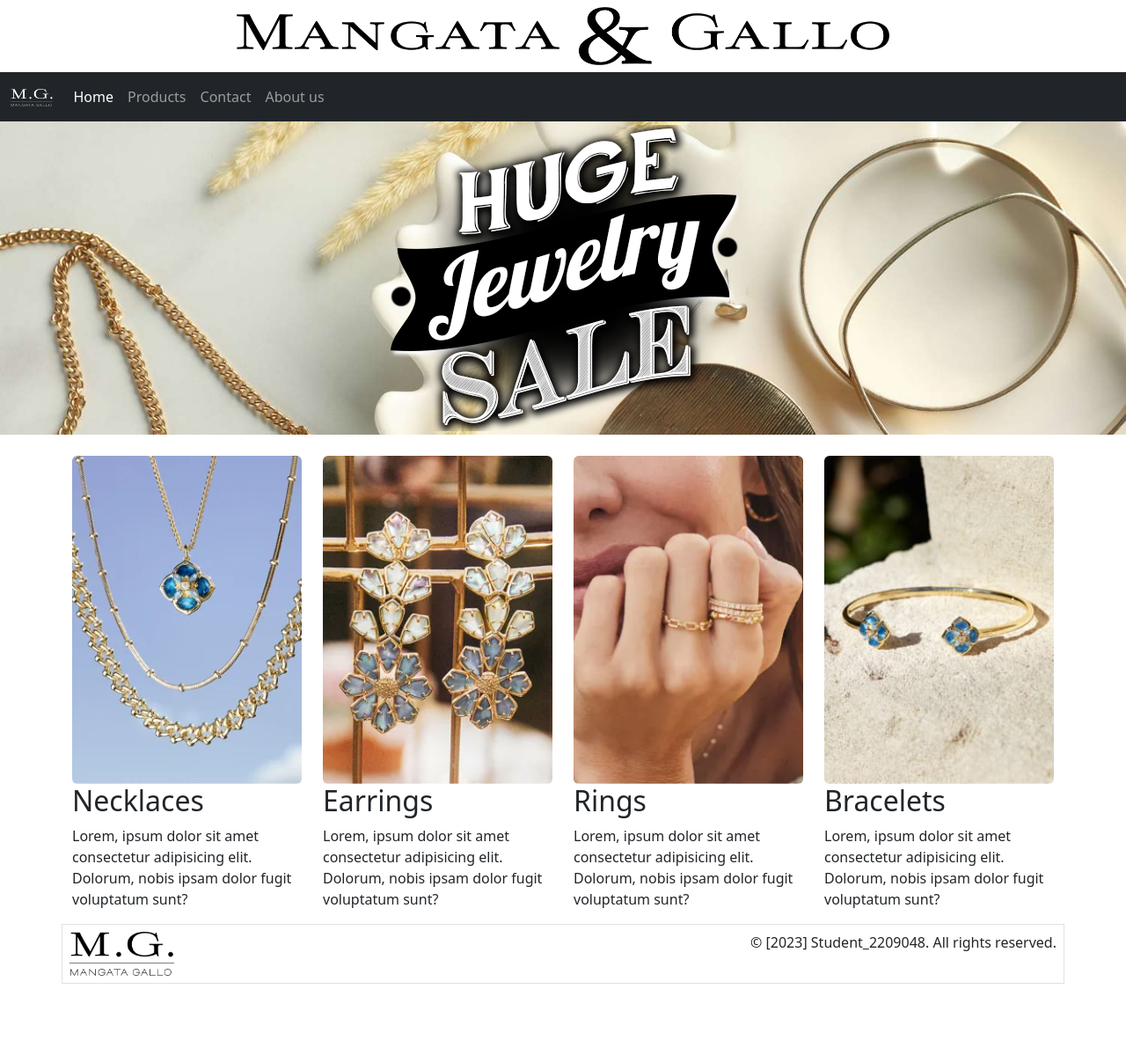
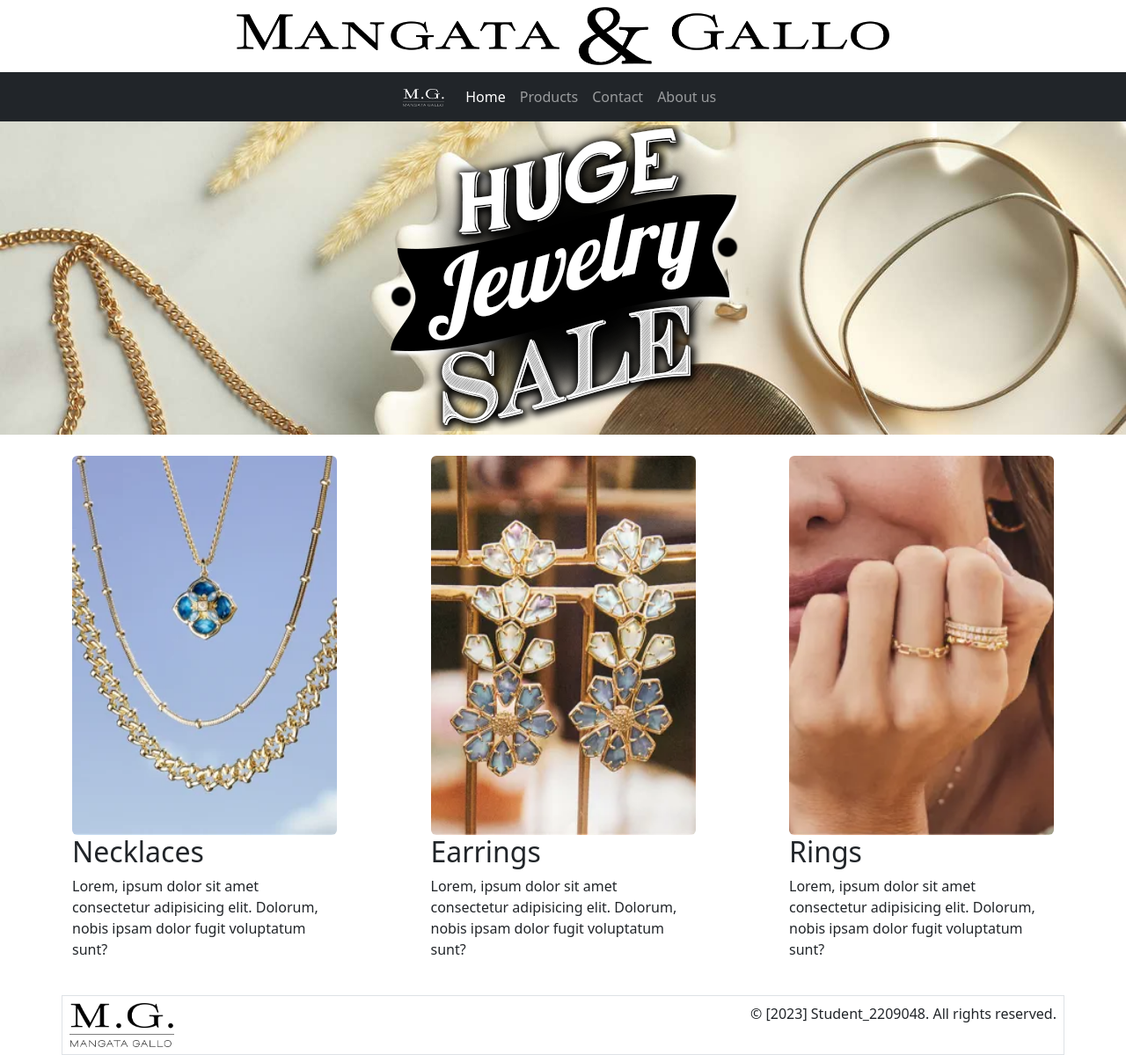
Before and after one commit to thodd2209048/mangata-and-gallo, a website: page index.html in a window 1280 px wide. Shown: the whole page at 88% size. Before the commit the page ends 1118 px from the top, so only its background shows below. Drawn offline with nearby package versions, Linux system fonts and the light colour scheme.

Commit message:
fix responsive

```diff
--- a/index.html
+++ b/index.html
@@ -35,17 +35,17 @@
     </div>
   </header>
 
-  <nav class="navbar bg-dark navbar-expand-lg sticky-top" data-bs-theme="dark">
-    <div class="container-fluid">
-      <a class="navbar-brand" href="#">
+  <nav class="navbar bg-dark navbar-expand-md sticky-top" data-bs-theme="dark">
+    <div class="container justify-content-left justify-content-md-center" id="top-navbar">
+      <a class="navbar-brand " href="#">
         <img src="/image/Asset 3@3x.png" alt="" style="height: 20px;">
       </a>
       <button class="navbar-toggler" type="button" data-bs-toggle="collapse" data-bs-target="#navbarSupportedContent"
         aria-controls="navbarSupportedContent" aria-expanded="false" aria-label="Toggle navigation">
         <span class="navbar-toggler-icon"></span>
       </button>
-      <div class="navbar-collapse collapse" id="navbarSupportedContent">
-        <ul class="navbar-nav me-20 mb-2 mb-lg-0">
+      <div class="navbar-collapse collapse " id="navbarSupportedContent">
+        <ul class="navbar-nav me-20 mb-2 mb-lg-0 ">
           <a class="nav-link active" aria-current="page" href="#">Home</a>
           <a class="nav-link" aria-current="page" href="#" href="">Products</a>
           <a class="nav-link" aria-current="page" href="#" href="">Contact</a>
@@ -64,8 +64,8 @@
       </div>
     </div>
     <div class="container mt-4">
-      <div class="row d-flex justify-content-between gutter-lg-2">
-        <div class="col-6 col-md-3 " style="max-width: 325px;">
+      <div class="row justify-content-center justify-content-sm-between gutter-lg-2">
+        <div class="col-12 col-sm-4 mb-4" style="max-width: 325px;">
           <article>
             <img src=" /image/products/Category_Image_28.webp" alt="" class="img-fluid rounded" style="width: 100%;">
             <h2>Necklaces</h2>
@@ -73,7 +73,7 @@
               sunt?</p>
           </article>
         </div>
-        <div class="col-6 col-md-3" style="max-width: 325px;">
+        <div class="col-12 col-sm-4 mb-4" style="max-width: 325px;">
           <article>
             <img src="/image/products/Category_Image_29.webp" alt="" class="img-fluid rounded" style="width: 100%;">
             <h2>Earrings</h2>
@@ -81,7 +81,7 @@
               sunt?</p>
           </article>
         </div>
-        <div class="col-6 col-md-3" style="max-width: 325px;">
+        <div class="col-12 col-sm-4 mb-4" style="max-width: 325px;">
           <article>
             <img src="/image/products/Category_Image_30.webp" alt="" class="img-fluid rounded" style="width: 100%;">
             <h2>Rings</h2>
@@ -89,14 +89,7 @@
               sunt?</p>
           </article>
         </div>
-        <div class="col-6 col-md-3" style="max-width: 325px;">
-          <article>
-            <img src="/image/products/Category_Image_31.jpg" alt="" class="img-fluid rounded" style="width: 100%;">
-            <h2>Bracelets</h2>
-            <p>Lorem, ipsum dolor sit amet consectetur adipisicing elit. Dolorum, nobis ipsam dolor fugit voluptatum
-              sunt?</p>
-          </article>
-        </div>
+
 
       </div>
     </div>
--- a/styles.css
+++ b/styles.css
@@ -1,3 +1,12 @@
+/* #top-navbar {
+  display: flex;
+  justify-content: center;
+} */
+
+#navbarSupportedContent {
+  flex-grow: 0;
+}
+
 #top-banner {
   background-image: url("/image/banner.jpg");
   background-size: cover;
```
